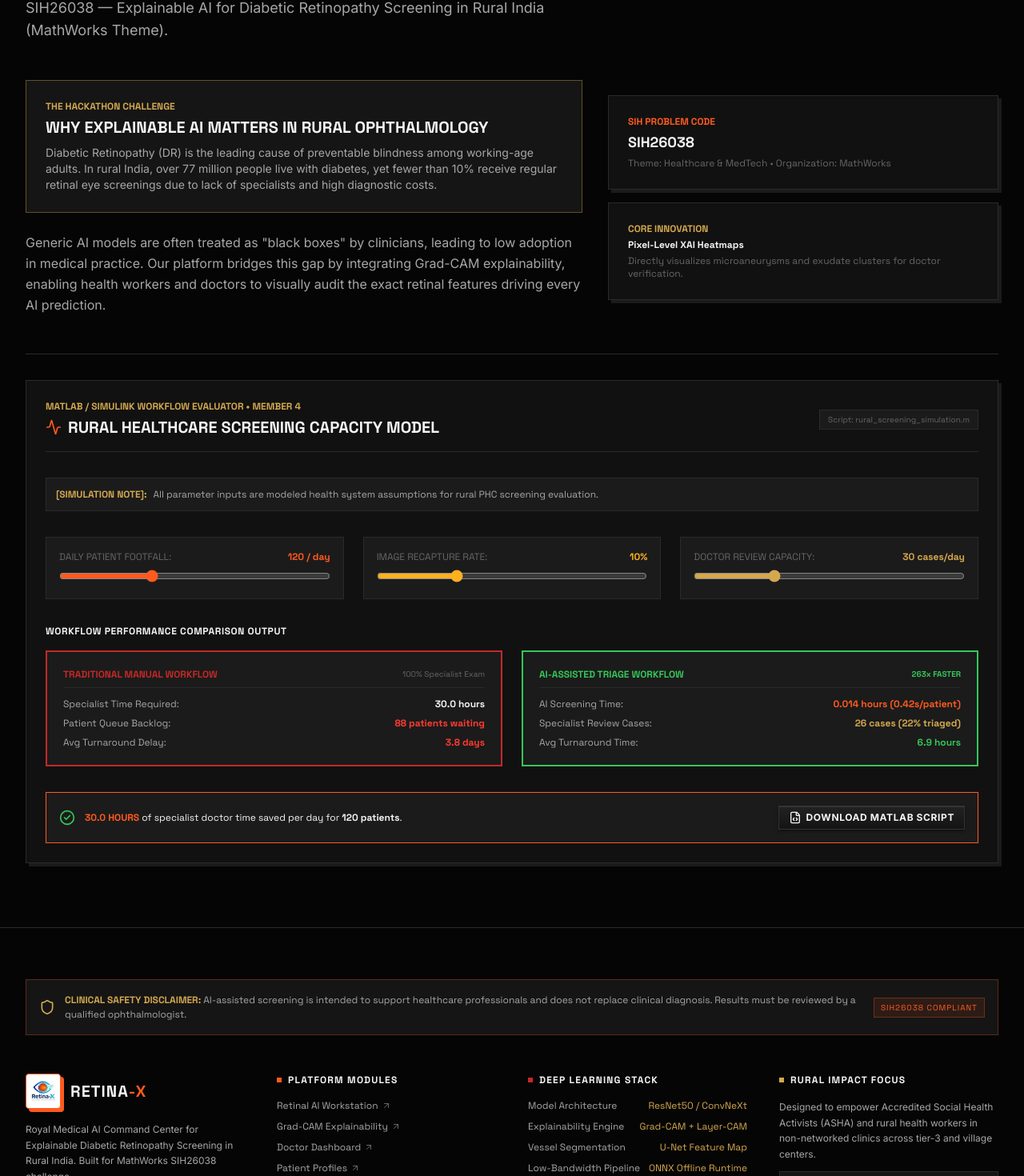
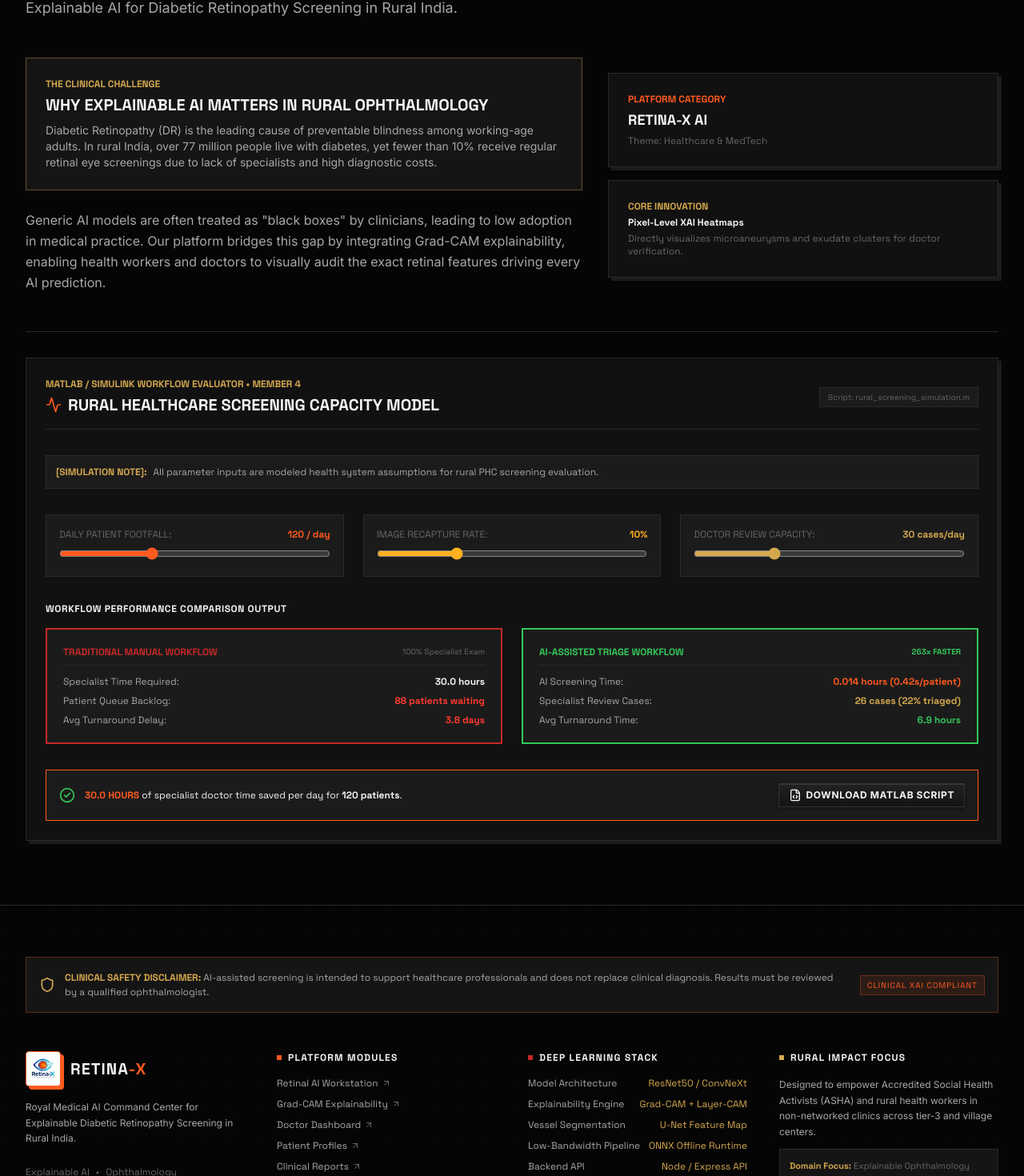
Before and after one commit to dhyaneshdhyanesh739-ship-it/Retinal-Diabetes, a React (Vite) app in the folder client/: page /about in a window 1280 px wide. Shown: the part 210-1680 px from the top of the page at 80% size. Built offline with nearby package versions, Linux system fonts and the light colour scheme.

Commit message:
Completely remove all SIH26038 and SIH text references across client and server

```diff
--- a/client/index.html
+++ b/client/index.html
@@ -4,8 +4,8 @@
     <meta charset="UTF-8" />
     <link rel="icon" type="image/png" href="/logo.png" />
     <meta name="viewport" content="width=device-width, initial-scale=1.0" />
-    <title>RETINA-X — Royal Medical AI Command Center | SIH26038</title>
-    <meta name="description" content="Explainable AI for Diabetic Retinopathy Screening in Rural India (MathWorks SIH26038)" />
+    <title>RETINA-X — Royal Medical AI Command Center</title>
+    <meta name="description" content="Explainable AI for Diabetic Retinopathy Screening in Rural India" />
   </head>
   <body class="bg-[#050505] text-[#F5F5F5]">
     <div id="root"></div>
--- a/client/src/components/explainability/ExplanationPanel.tsx
+++ b/client/src/components/explainability/ExplanationPanel.tsx
@@ -61,8 +61,8 @@ export const ExplanationPanel: React.FC = () => {
 
       {/* MathWorks XAI Framework note */}
       <div className="p-3 bg-surface-1 border border-surface-border text-[11px] font-mono text-text-muted flex items-center justify-between">
-        <span>Framework: MathWorks Deep Learning Toolbox + Grad-CAM</span>
-        <span className="text-accent-orange">SIH26038 Benchmark</span>
+        <span>Framework: Deep Learning Toolbox + Grad-CAM</span>
+        <span className="text-accent-orange">Clinical Benchmark</span>
       </div>
     </div>
   );
--- a/client/src/components/layout/Footer.tsx
+++ b/client/src/components/layout/Footer.tsx
@@ -18,7 +18,7 @@ export const Footer: React.FC = () => {
             </p>
           </div>
           <span className="text-[10px] font-mono uppercase tracking-widest text-accent-orange px-2 py-1 bg-accent-orange/10 border border-accent-orange/30 whitespace-nowrap">
-            SIH26038 Compliant
+            Clinical XAI Compliant
           </span>
         </div>
 
@@ -39,12 +39,12 @@ export const Footer: React.FC = () => {
               </span>
             </a>
             <p className="text-xs text-text-secondary leading-relaxed font-sans">
-              Royal Medical AI Command Center for Explainable Diabetic Retinopathy Screening in Rural India. Built for MathWorks SIH26038 challenge.
+              Royal Medical AI Command Center for Explainable Diabetic Retinopathy Screening in Rural India.
             </p>
             <div className="pt-2 flex items-center gap-2 text-xs font-mono text-text-muted">
-              <span>Theme: MathWorks</span>
+              <span>Explainable AI</span>
               <span>•</span>
-              <span>Explainable AI</span>
+              <span>Ophthalmology</span>
             </div>
           </div>
 
@@ -128,7 +128,7 @@ export const Footer: React.FC = () => {
               Designed to empower Accredited Social Health Activists (ASHA) and rural health workers in non-networked clinics across tier-3 and village centers.
             </p>
             <div className="p-3 bg-surface-1 border border-surface-border text-[11px] font-mono text-text-muted">
-              <span className="text-accent-gold font-bold">SIH Problem ID:</span> SIH26038<br />
+              <span className="text-accent-gold font-bold">Domain Focus:</span> Explainable Ophthalmology<br />
               <span className="text-text-secondary">Theme: Healthcare & Explainable AI</span>
             </div>
           </div>
--- a/client/src/components/layout/Sidebar.tsx
+++ b/client/src/components/layout/Sidebar.tsx
@@ -24,7 +24,7 @@ export const Sidebar: React.FC<SidebarProps> = ({ activeItem = 'dashboard' }) =>
     { id: 'reports', label: 'Reports', icon: <FileText className="w-4 h-4" />, href: '/reports' },
     { id: 'explainability', label: 'XAI Heatmaps', icon: <Activity className="w-4 h-4" />, href: '/explainability' },
     { id: 'architecture', label: 'System Spec', icon: <Shield className="w-4 h-4" />, href: '/architecture' },
-    { id: 'about', label: 'About & SIH', icon: <BarChart3 className="w-4 h-4" />, href: '/about' },
+    { id: 'about', label: 'About Platform', icon: <BarChart3 className="w-4 h-4" />, href: '/about' },
   ];
 
   return (
--- a/client/src/components/screening/ImageUploader.tsx
+++ b/client/src/components/screening/ImageUploader.tsx
@@ -117,7 +117,7 @@ export const ImageUploader: React.FC<ImageUploaderProps> = ({
       <div className="p-4 bg-surface-1 border border-surface-border">
         <div className="flex items-center justify-between mb-3">
           <span className="font-mono text-xs uppercase font-bold text-accent-gold flex items-center gap-1.5">
-            <Sparkles className="w-3.5 h-3.5" /> Quick Screening Presets (SIH Demo)
+            <Sparkles className="w-3.5 h-3.5" /> Quick Screening Presets
           </span>
           <span className="text-[10px] font-mono text-text-muted">Click to Load</span>
         </div>
--- a/client/src/pages/About.tsx
+++ b/client/src/pages/About.tsx
@@ -13,16 +13,16 @@ export const About: React.FC = () => {
 
           <SectionHeader
             number="10"
-            eyebrow="Smart India Hackathon 2026"
-            title="MISSION & PROBLEM STATEMENT"
-            description="SIH26038 — Explainable AI for Diabetic Retinopathy Screening in Rural India (MathWorks Theme)."
+            eyebrow="Healthcare Innovation"
+            title="MISSION & VISION"
+            description="Explainable AI for Diabetic Retinopathy Screening in Rural India."
           />
 
           <div className="grid grid-cols-1 lg:grid-cols-12 gap-8 items-center">
             <div className="lg:col-span-7 space-y-6 font-sans text-text-secondary leading-relaxed">
               <div className="p-6 bg-surface-1 border border-accent-gold/40">
                 <span className="font-mono text-xs uppercase font-bold text-accent-gold block mb-1">
-                  THE HACKATHON CHALLENGE
+                  THE CLINICAL CHALLENGE
                 </span>
                 <h3 className="text-xl font-bold text-text-primary uppercase mb-2 font-mono">
                   Why Explainable AI Matters in Rural Ophthalmology
@@ -39,9 +39,9 @@ export const About: React.FC = () => {
 
             <div className="lg:col-span-5 space-y-4 font-mono text-xs">
               <div className="brutal-card p-6 border-l-4 border-l-accent-orange">
-                <div className="text-accent-orange font-bold uppercase mb-1">SIH PROBLEM CODE</div>
-                <div className="text-lg font-black text-text-primary">SIH26038</div>
-                <div className="text-text-muted mt-1">Theme: Healthcare & MedTech • Organization: MathWorks</div>
+                <div className="text-accent-orange font-bold uppercase mb-1">PLATFORM CATEGORY</div>
+                <div className="text-lg font-black text-text-primary">RETINA-X AI</div>
+                <div className="text-text-muted mt-1">Theme: Healthcare & MedTech</div>
               </div>
 
               <div className="brutal-card p-6 border-l-4 border-l-accent-gold">
--- a/client/src/pages/Architecture.tsx
+++ b/client/src/pages/Architecture.tsx
@@ -12,7 +12,7 @@ export const Architecture: React.FC = () => {
 
           <SectionHeader
             number="09"
-            eyebrow="SIH26038 Engineering Specs"
+            eyebrow="Clinical Engineering Specs"
             title="SYSTEM ARCHITECTURE"
             description="Deep-dive specification of our Explainable AI stack, MERN backend REST APIs, and edge deployment pipeline."
           />
--- a/client/src/pages/Home.tsx
+++ b/client/src/pages/Home.tsx
@@ -218,7 +218,7 @@ export const Home: React.FC = () => {
             number="09"
             eyebrow="System Modular Spec"
             title="TECHNOLOGY ARCHITECTURE"
-            description="Multi-tiered MERN stack & Deep Learning explainability engine built for MathWorks SIH26038 problem statement."
+            description="Multi-tiered MERN stack & Deep Learning explainability engine built for clinical deployment."
           />
           <ArchitectureDiagram />
         </div>
@@ -229,7 +229,7 @@ export const Home: React.FC = () => {
         <div className="max-w-7xl mx-auto px-4 sm:px-6 lg:px-8 text-center space-y-12">
           <div>
             <span className="font-mono text-xs uppercase font-bold text-accent-orange px-3 py-1 bg-accent-orange/10 border border-accent-orange">
-              10 — SIH26038 Performance Benchmark
+              10 — Performance Benchmark
             </span>
             <h2 className="text-3xl md:text-5xl font-black font-sans uppercase text-text-primary mt-4">
               Proven Performance Metrics
@@ -260,7 +260,7 @@ export const Home: React.FC = () => {
       {/* 12 — Final CTA Section */}
       <section className="py-24 bg-gradient-to-b from-bg-dark to-bg-darkest relative overflow-hidden">
         <div className="max-w-4xl mx-auto px-4 text-center space-y-6 relative z-10">
-          <Badge variant="gold">SIH26038 • MATHWORKS THEME</Badge>
+          <Badge variant="gold">EXPLAINABLE AI CLINICAL THEME</Badge>
           <h2 className="text-4xl sm:text-6xl font-black font-sans uppercase tracking-tight text-text-primary">
             See the Retina. <br />
             Understand the AI.
--- a/client/src/pages/Reports.tsx
+++ b/client/src/pages/Reports.tsx
@@ -78,8 +78,44 @@ export const Reports: React.FC = () => {
   };
 
   const handleDownloadPDF = () => {
-    // Open browser native print dialog pre-configured for A4 Save as PDF
-    window.print();
+    const element = document.getElementById('printable-report-document');
+    if (!element) {
+      window.print();
+      return;
+    }
+
+    const reportHtml = `
+      <!DOCTYPE html>
+      <html>
+      <head>
+        <meta charset="utf-8" />
+        <title>RetinaX_Clinical_Report_${selectedPatient.id}</title>
+        <style>
+          body { font-family: 'Helvetica Neue', Arial, sans-serif; background: #ffffff; color: #111111; padding: 25px; margin: 0; }
+          .print-bg-white { background: #ffffff !important; }
+          .print-text-dark { color: #111111 !important; }
+          .no-print { display: none !important; }
+          img { max-width: 100%; height: auto; }
+        </style>
+      </head>
+      <body>
+        ${element.innerHTML}
+        <script>
+          window.onload = function() { window.print(); };
+        </script>
+      </body>
+      </html>
+    `;
+
+    const blob = new Blob([reportHtml], { type: 'text/html' });
+    const url = URL.createObjectURL(blob);
+    const link = document.createElement('a');
+    link.href = url;
+    link.download = `RetinaX_Clinical_Report_${selectedPatient.id}.html`;
+    document.body.appendChild(link);
+    link.click();
+    document.body.removeChild(link);
+    URL.revokeObjectURL(url);
   };
 
   return (
@@ -140,7 +176,7 @@ export const Reports: React.FC = () => {
                   RETINA-X CLINICAL AUDIT REPORT
                 </h2>
                 <p className="font-mono text-xs text-text-muted print:text-black">
-                  AIIMS Tele-Ophthalmology Network • SIH26038 Diagnostic Record
+                  AIIMS Tele-Ophthalmology Network • Clinical Diagnostic Record
                 </p>
               </div>
             </div>
@@ -284,7 +320,7 @@ export const Reports: React.FC = () => {
             </div>
 
             <div className="p-3 bg-surface-2 border border-surface-border text-[11px] text-text-muted leading-relaxed print:bg-white print:border-gray-300 print:text-black">
-              <strong className="text-accent-gold uppercase print:text-black">SIH26038 CLINICAL DIRECTIVE:</strong>
+              <strong className="text-accent-gold uppercase print:text-black">CLINICAL DIRECTIVE:</strong>
               AI-assisted diabetic retinopathy screening results are for diagnostic decision support. Confirmation by a licensed ophthalmologist is required before clinical intervention.
             </div>
           </div>
--- a/client/src/pages/Screening.tsx
+++ b/client/src/pages/Screening.tsx
@@ -57,7 +57,7 @@ export const Screening: React.FC = () => {
             <div>
               <div className="flex items-center gap-2 mb-2 font-mono text-xs text-accent-gold">
                 <span className="w-2 h-2 rounded-full bg-accent-orange animate-ping" />
-                SIH26038 • MEMBER 4 SCREENING WORKFLOW & RURAL SIMULATION
+                EXPLAINABLE AI SCREENING WORKFLOW & RURAL SIMULATION
               </div>
               <h1 className="text-3xl md:text-5xl font-black font-sans uppercase text-text-primary tracking-tight">
                 AI Retinal Screening Console
```
Also changed, not shown: 1 other file (tests, documents, lock files or other folders).
